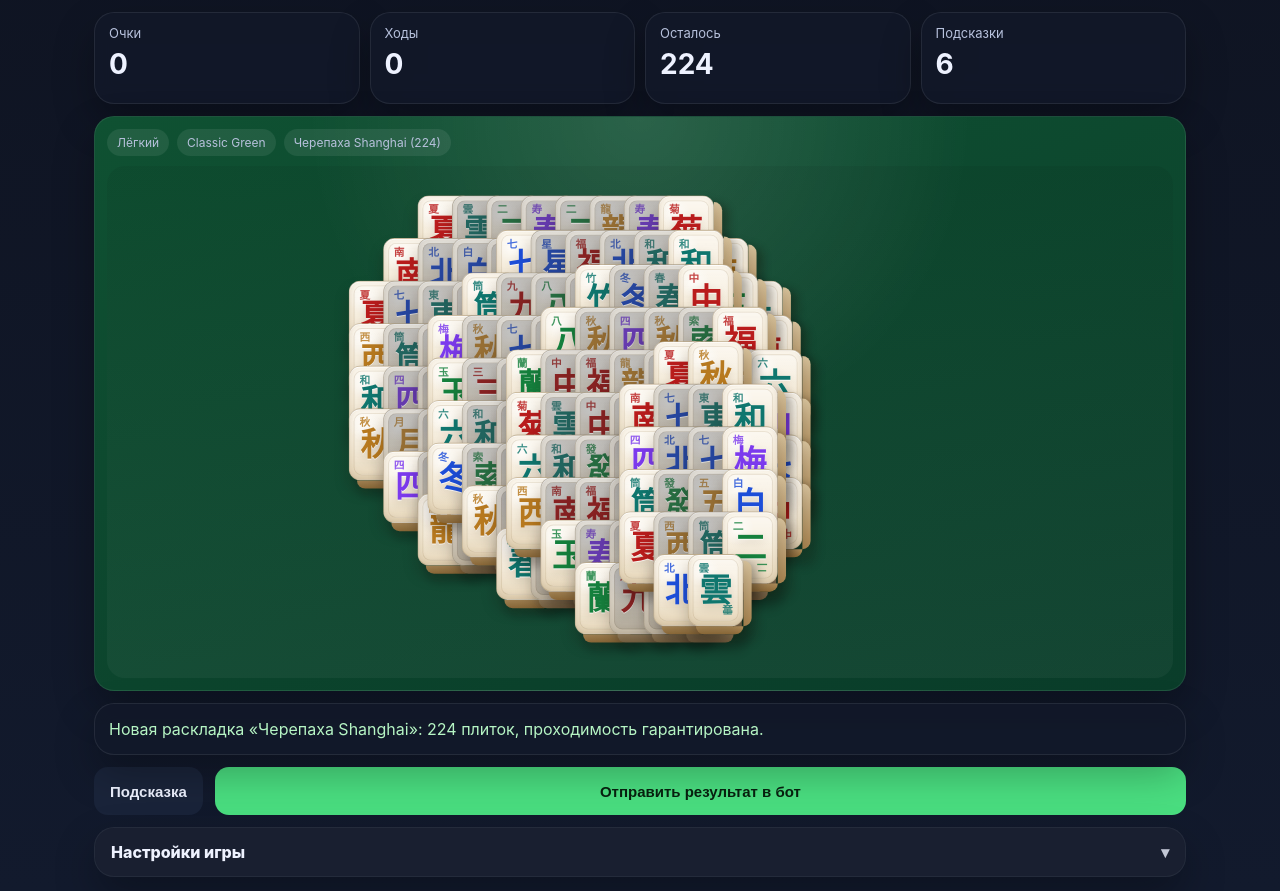
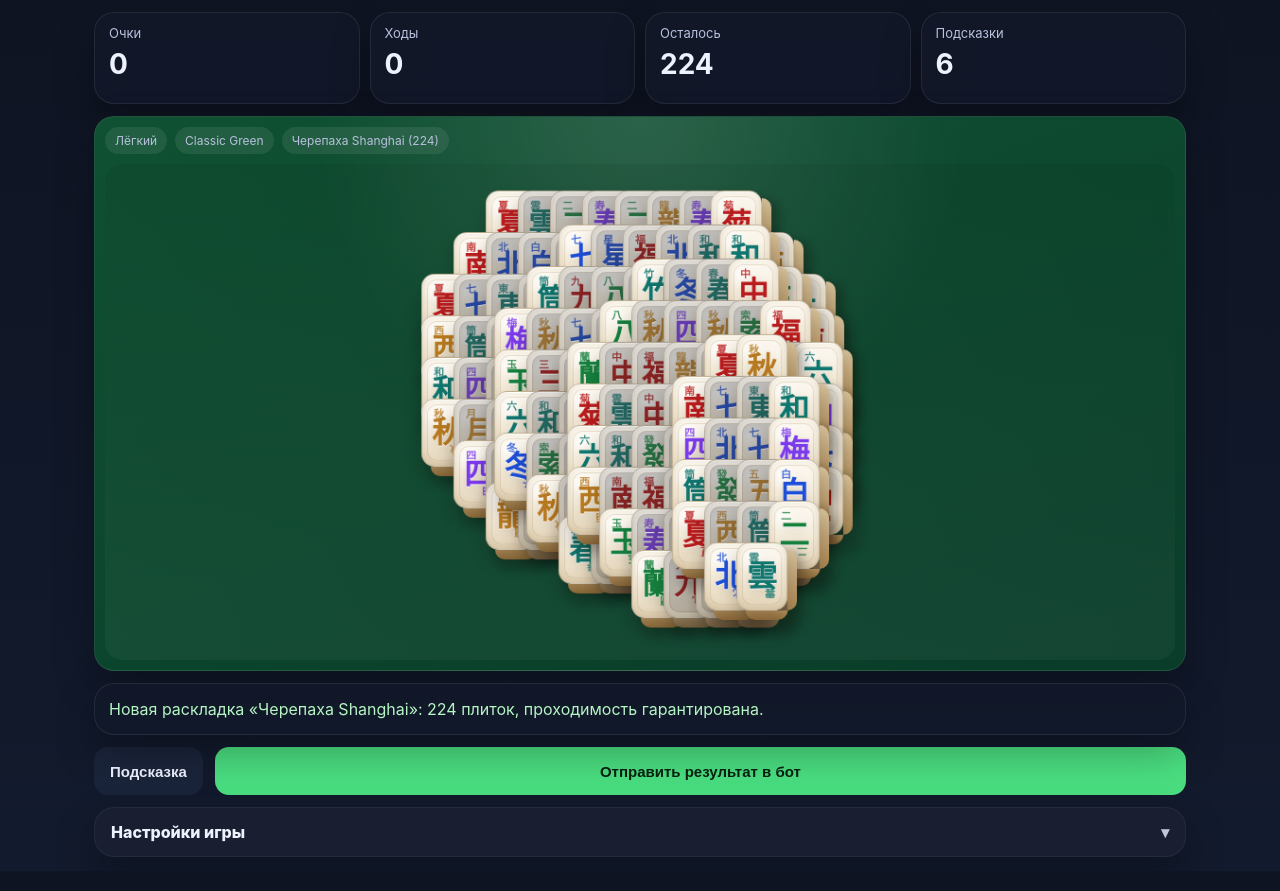
Before and after one commit to evgeniyreshetnikov-commits/telegram-mahjong-bot, a FastAPI app: page /game in a window 1280 px wide. Shown: the part 72-963 px from the top of the page. After the commit the page ends 929 px from the top, so only its background shows below. Run offline with FastAPI, Linux system fonts and the light colour scheme; some libraries are stand-ins or nearby versions.

Commit message:
Add files via upload

```diff
--- a/app/static/game.js
+++ b/app/static/game.js
@@ -5,12 +5,12 @@ if (tg) {
 }
 
 const STORAGE_PREFIX = "telegram-mahjong-shanghai";
-const TILE_W = 78;
-const TILE_H = 98;
-const STEP_X = 42;
-const STEP_Y = 52;
-const LEVEL_OFFSET_X = 12;
-const LEVEL_OFFSET_Y = 10;
+const TILE_W = 64;
+const TILE_H = 82;
+const STEP_X = 34;
+const STEP_Y = 44;
+const LEVEL_OFFSET_X = 9;
+const LEVEL_OFFSET_Y = 8;
 const REMOVE_ANIMATION_MS = 340;
 
 const SYMBOLS = [
@@ -547,12 +547,12 @@ function computeBoardBounds() {
   const minTop = Math.min(...positions.map((pos) => pos.top));
   const maxRight = Math.max(...positions.map((pos) => pos.right));
   const maxBottom = Math.max(...positions.map((pos) => pos.bottom));
-  const paddingX = 28;
-  const paddingY = 36;
+  const paddingX = 24;
+  const paddingY = 28;
   const width = maxRight - minLeft + paddingX * 2;
   const height = maxBottom - minTop + paddingY * 2;
-  const finalWidth = Math.max(width, 760);
-  const finalHeight = Math.max(height, 420);
+  const finalWidth = Math.max(width, 320);
+  const finalHeight = Math.max(height, 260);
   state.boardMetrics = { minLeft, minTop, paddingX, paddingY };
   boardEl.style.width = `${finalWidth}px`;
   boardEl.style.height = `${finalHeight}px`;
@@ -560,15 +560,15 @@ function computeBoardBounds() {
 }
 
 function fitBoardToViewport(bounds) {
-  const viewportWidth = boardViewportEl.clientWidth - 6;
-  const viewportHeight = boardViewportEl.clientHeight - 6;
+  const viewportWidth = Math.max(0, boardViewportEl.clientWidth - 6);
+  const viewportHeight = Math.max(0, boardViewportEl.clientHeight - 6);
   if (!viewportWidth || !viewportHeight) return;
 
   const widthScale = viewportWidth / bounds.width;
   const heightScale = viewportHeight / bounds.height;
   const isPhone = window.innerWidth <= 640;
-  const scale = Math.min(widthScale, heightScale, isPhone ? 0.98 : 1);
-  const safeScale = Math.max(scale, isPhone ? 0.34 : 0.58);
+  const scale = Math.min(widthScale, heightScale, isPhone ? 0.96 : 1);
+  const safeScale = Math.max(scale, isPhone ? 0.5 : 0.62);
 
   appShell.style.setProperty("--board-scale", String(safeScale));
   boardStageEl.style.width = `${viewportWidth}px`;
@@ -591,6 +591,7 @@ function renderBoard() {
     .forEach((tile) => {
       const btn = document.createElement("button");
       btn.className = "tile";
+      btn.type = "button";
       if (!freeIds.has(tile.id)) btn.classList.add("blocked");
       if (state.selectedId === tile.id) btn.classList.add("selected");
       if (hintedIds.has(tile.id)) btn.classList.add("hint");
@@ -614,7 +615,8 @@ function renderBoard() {
           <span class="tile-corner bottom-right tone-${tile.face.tone}">${tile.face.glyph}</span>
         </span>
       `;
-      btn.addEventListener("click", () => onTileClick(tile.id));
+      btn.addEventListener("pointerdown", (event) => event.preventDefault(), { passive: false });
+      btn.addEventListener("click", (event) => { event.preventDefault(); onTileClick(tile.id); });
       boardEl.appendChild(btn);
     });
 
@@ -723,8 +725,6 @@ function useHint() {
   renderBoard();
   updateStats();
   saveProgress();
-  const firstHintTile = boardEl.querySelector(`[data-tile-id="${a.id}"]`);
-  firstHintTile?.scrollIntoView({ block: "center", inline: "center", behavior: "smooth" });
   setMessage(`Подсказка: выделена свободная пара ${a.face.label}. Осталось подсказок: ${state.hintsLeft}.`, "success");
 }
 
--- a/app/static/styles.css
+++ b/app/static/styles.css
@@ -96,7 +96,7 @@ body {
 }
 
 .board-shell {
-    padding: 12px;
+    padding: 10px;
     background-image: var(--table-bg);
     overflow: hidden;
 }
@@ -116,8 +116,8 @@ body {
     position: relative;
     width: 100%;
     min-height: 300px;
-    height: min(64vh, 720px);
-    overflow: auto;
+    height: min(62vh, 680px);
+    overflow: hidden;
     border-radius: 18px;
     background: linear-gradient(180deg, rgba(0,0,0,0.06), rgba(255,255,255,0.04));
 }
@@ -125,30 +125,31 @@ body {
     position: relative;
     width: 100%;
     height: 100%;
-    display: flex;
-    align-items: center;
-    justify-content: center;
-    padding: 8px;
-    box-sizing: border-box;
+    overflow: hidden;
 }
 .board {
-    position: relative;
+    position: absolute;
+    left: 50%;
+    top: 50%;
     margin: 0;
     transform-origin: center center;
-    transform: scale(var(--board-scale));
+    transform: translate(-50%, -50%) scale(var(--board-scale));
+    will-change: transform;
 }
 
 .tile {
     position: absolute;
-    width: 78px;
-    height: 98px;
+    width: 64px;
+    height: 82px;
     padding: 0;
     border: none;
     background: transparent;
     cursor: pointer;
     overflow: visible;
-    transition: transform 180ms ease, filter 180ms ease, opacity 180ms ease;
+    transition: transform 150ms ease, filter 150ms ease, opacity 150ms ease;
     transform-origin: center center;
+    touch-action: manipulation;
+    -webkit-tap-highlight-color: transparent;
 }
 .tile-shadow-stack {
     position: absolute;
@@ -205,7 +206,7 @@ body {
     display: flex;
     align-items: center;
     justify-content: center;
-    font-size: 40px;
+    font-size: 32px;
     font-weight: 800;
     line-height: 1;
     text-shadow: 0 1px 0 rgba(255,255,255,0.78), 0 5px 12px rgba(61, 40, 18, 0.14);
@@ -213,7 +214,7 @@ body {
 }
 .tile-corner {
     position: absolute;
-    font-size: 13px;
+    font-size: 11px;
     font-weight: 800;
     line-height: 1;
     opacity: 0.82;
@@ -227,9 +228,9 @@ body {
 .tone-teal { color: #0f766e; }
 .tone-violet { color: #7c3aed; }
 
-.tile:hover { transform: translateY(-4px) scale(1.03); }
+.tile:hover { transform: translateY(-2px) scale(1.02); }
 .tile.selected {
-    transform: translateY(-10px) scale(1.12);
+    transform: translateY(-6px) scale(1.08);
     filter: drop-shadow(0 0 0.55rem rgba(124, 156, 255, 0.45));
 }
 .tile.selected .tile-face { box-shadow: 0 18px 28px rgba(21,15,7,0.28), 0 0 0 4px rgba(124, 156, 255, 0.20), inset 0 1px 0 rgba(255,255,255,0.96), inset 0 -3px 8px rgba(138, 116, 79, 0.2); }
@@ -320,3 +321,17 @@ body {
     .tile.selected { transform: translateY(-8px) scale(1.08); }
     .segmented > .option-btn { font-size: 14px; }
 }
+
+
+@media (max-width: 640px) {
+    .app-shell { padding: 10px; gap: 10px; }
+    .topbar h1 { font-size: 22px; }
+    .stats { grid-template-columns: repeat(4, 1fr); gap: 8px; }
+    .stat-card { min-height: 76px; padding: 10px; }
+    .stat-card strong { font-size: 22px; }
+    .board-shell { padding: 8px; }
+    .board-toolbar { margin-bottom: 8px; }
+    .board-viewport { min-height: 260px; height: 56vh; }
+    .chip-badge { font-size: 11px; padding: 5px 8px; }
+    .footer-actions { position: sticky; bottom: 0; background: linear-gradient(180deg, rgba(16,21,34,0), rgba(16,21,34,0.94) 28%); padding-top: 8px; }
+}
```
